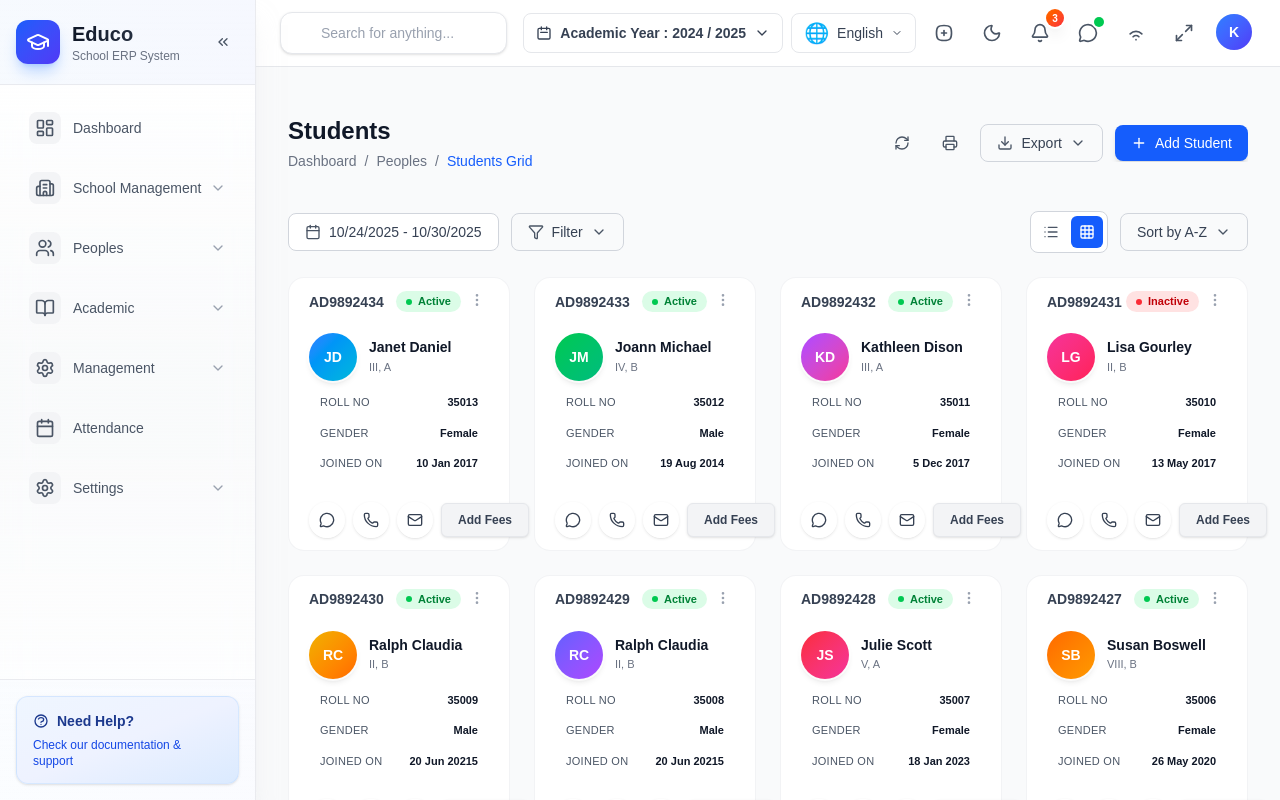
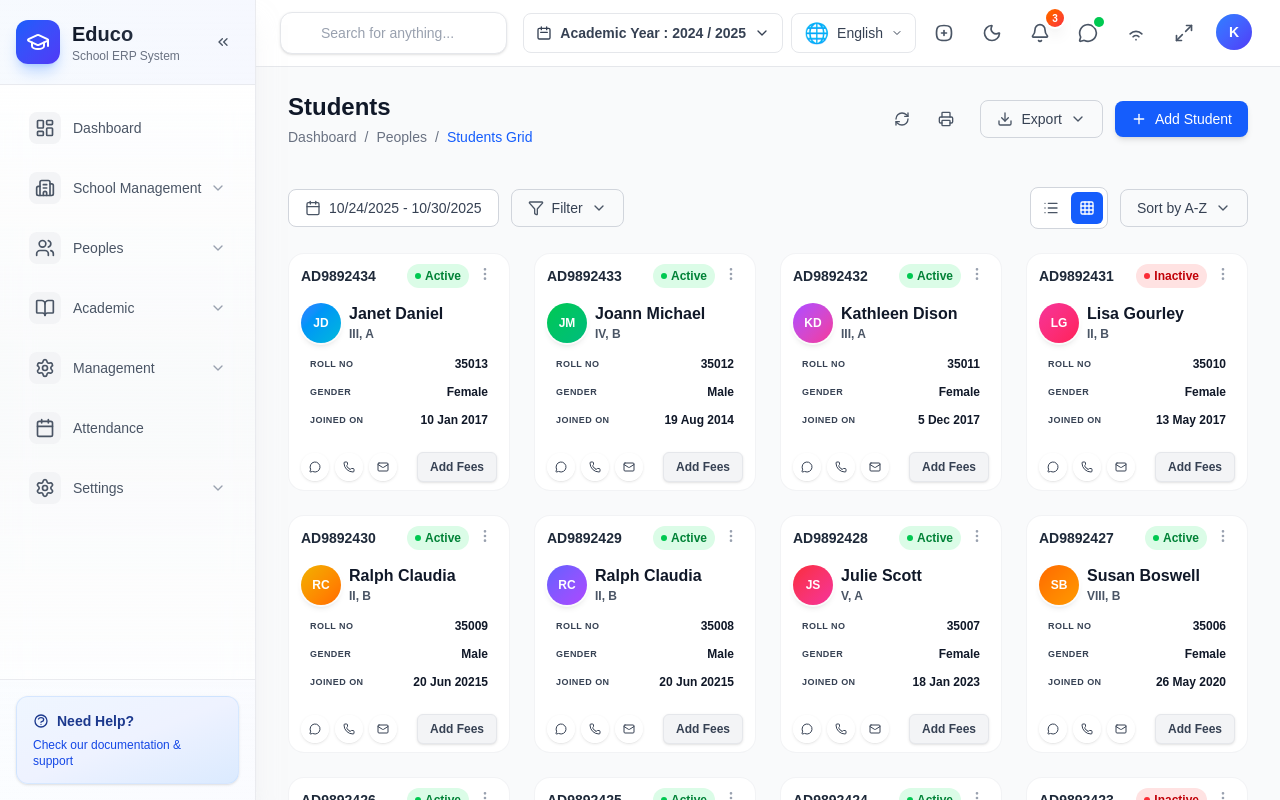
Before and after one commit to whaaala/educo, a Next.js app: page /students in a window 1280 px wide. Shown: the top 800 px of the page. Built offline with nearby package versions, Linux system fonts and the light colour scheme.

Commit message:
made sure the card area is clean and readable

```diff
--- a/app/students/page.tsx
+++ b/app/students/page.tsx
@@ -196,8 +196,9 @@ export default function AllStudentsPage() {
   return (
     <MainLayout>
       {/* Header */}
-      <div className="flex flex-col lg:flex-row items-start lg:items-center justify-between py-4 mb-6 gap-4">
-        <div className="w-full lg:w-auto">
+      <div className="flex flex-col lg:flex-row items-start lg:items-center lg:justify-between py-4 mb-6 gap-4">
+        {/* Left Section - Title and Breadcrumb */}
+        <div className="w-full lg:w-auto lg:flex-shrink-0">
           <h1 className="text-xl lg:text-2xl font-bold text-gray-900 dark:text-white midnight:text-cyan-50 purple:text-pink-50 mb-1">
             Students
           </h1>
@@ -209,10 +210,14 @@ export default function AllStudentsPage() {
             <span className="text-blue-600 dark:text-blue-400 midnight:text-cyan-400 purple:text-pink-400 font-medium">Students Grid</span>
           </div>
         </div>
-        <div className="flex items-center gap-2 lg:gap-3 w-full lg:w-auto overflow-x-auto">
+
+        {/* Right Section - Action Buttons with Full Width Spread */}
+        <div className="flex items-center justify-between lg:justify-end gap-2 lg:gap-4 w-full lg:flex-1 lg:max-w-2xl">
+          {/* Icon Buttons Group */}
+          <div className="flex items-center gap-2">
             {/* Refresh */}
             <button
-            className="p-2 lg:p-2.5 rounded-lg hover:bg-gray-100 dark:hover:bg-gray-800 midnight:hover:bg-cyan-500/10 purple:hover:bg-pink-500/10 transition-colors flex-shrink-0"
+              className="p-2.5 rounded-lg hover:bg-gray-100 dark:hover:bg-gray-800 midnight:hover:bg-cyan-500/10 purple:hover:bg-pink-500/10 transition-colors cursor-pointer"
               title="Refresh"
             >
               <RefreshCw className="w-4 h-4 text-gray-600 dark:text-gray-400 midnight:text-cyan-400 purple:text-pink-400" />
@@ -220,24 +225,28 @@ export default function AllStudentsPage() {
 
             {/* Print */}
             <button
-            className="p-2 lg:p-2.5 rounded-lg hover:bg-gray-100 dark:hover:bg-gray-800 midnight:hover:bg-cyan-500/10 purple:hover:bg-pink-500/10 transition-colors flex-shrink-0"
+              className="p-2.5 rounded-lg hover:bg-gray-100 dark:hover:bg-gray-800 midnight:hover:bg-cyan-500/10 purple:hover:bg-pink-500/10 transition-colors cursor-pointer"
               title="Print"
             >
               <Printer className="w-4 h-4 text-gray-600 dark:text-gray-400 midnight:text-cyan-400 purple:text-pink-400" />
             </button>
+          </div>
 
+          {/* Primary Actions Group */}
+          <div className="flex items-center gap-2 lg:gap-3">
             {/* Export */}
-          <button className="flex items-center gap-2 px-3 lg:px-4 py-2 rounded-lg border border-gray-300 dark:border-gray-600 midnight:border-cyan-500/30 purple:border-pink-500/30 hover:bg-gray-50 dark:hover:bg-gray-800 midnight:hover:bg-cyan-500/10 purple:hover:bg-pink-500/10 transition-colors flex-shrink-0">
+            <button className="flex items-center gap-2 px-4 py-2 rounded-lg border border-gray-300 dark:border-gray-600 midnight:border-cyan-500/30 purple:border-pink-500/30 hover:bg-gray-50 dark:hover:bg-gray-800 midnight:hover:bg-cyan-500/10 purple:hover:bg-pink-500/10 transition-colors cursor-pointer">
               <Download className="w-4 h-4 text-gray-600 dark:text-gray-400 midnight:text-cyan-400 purple:text-pink-400" />
               <span className="text-sm font-medium text-gray-700 dark:text-gray-300 midnight:text-cyan-300 purple:text-pink-300 hidden sm:inline">Export</span>
               <ChevronDown className="w-4 h-4 text-gray-600 dark:text-gray-400 midnight:text-cyan-400 purple:text-pink-400" />
             </button>
 
             {/* Add Student */}
-          <button className="flex items-center gap-2 px-3 lg:px-4 py-2 rounded-lg bg-blue-600 hover:bg-blue-700 dark:bg-blue-500 dark:hover:bg-blue-600 midnight:bg-cyan-600 midnight:hover:bg-cyan-700 purple:bg-pink-600 purple:hover:bg-pink-700 text-white transition-colors shadow-md flex-shrink-0">
+            <button className="flex items-center gap-2 px-4 py-2 rounded-lg bg-blue-600 hover:bg-blue-700 dark:bg-blue-500 dark:hover:bg-blue-600 midnight:bg-cyan-600 midnight:hover:bg-cyan-700 purple:bg-pink-600 purple:hover:bg-pink-700 text-white transition-colors shadow-md cursor-pointer">
               <Plus className="w-4 h-4" />
               <span className="text-sm font-medium whitespace-nowrap">Add Student</span>
             </button>
+          </div>
         </div>
       </div>
 
@@ -245,28 +254,30 @@ export default function AllStudentsPage() {
       <div>
         {/* Filters Bar */}
         <div className="mb-6">
-          <div className="flex flex-col lg:flex-row items-stretch lg:items-center justify-between gap-3 lg:gap-4">
-            <div className="flex items-center gap-2 lg:gap-3 overflow-x-auto">
+          <div className="flex flex-col lg:flex-row items-stretch lg:items-center gap-3 w-full">
+            {/* Left Section - Date and Filter */}
+            <div className="flex items-center gap-3 lg:flex-1">
               {/* Date Range */}
-              <div className="flex items-center gap-2 px-3 lg:px-4 py-2 rounded-lg border border-gray-300 dark:border-gray-600 midnight:border-cyan-500/30 purple:border-pink-500/30 bg-white dark:bg-gray-800 midnight:bg-gray-900 purple:bg-gray-900 flex-shrink-0">
+              <div className="flex items-center gap-2 px-4 py-2 rounded-lg border border-gray-300 dark:border-gray-600 midnight:border-cyan-500/30 purple:border-pink-500/30 bg-white dark:bg-gray-800 midnight:bg-gray-900 purple:bg-gray-900 cursor-pointer">
                 <Calendar className="w-4 h-4 text-gray-600 dark:text-gray-400 midnight:text-cyan-400 purple:text-pink-400" />
                 <span className="text-sm text-gray-700 dark:text-gray-300 midnight:text-cyan-300 purple:text-pink-300 whitespace-nowrap">{dateRange}</span>
               </div>
 
               {/* Filter */}
-              <button className="flex items-center gap-2 px-3 lg:px-4 py-2 rounded-lg border border-gray-300 dark:border-gray-600 midnight:border-cyan-500/30 purple:border-pink-500/30 hover:bg-gray-50 dark:hover:bg-gray-800 midnight:hover:bg-cyan-500/10 purple:hover:bg-pink-500/10 transition-colors flex-shrink-0">
+              <button className="flex items-center gap-2 px-4 py-2 rounded-lg border border-gray-300 dark:border-gray-600 midnight:border-cyan-500/30 purple:border-pink-500/30 hover:bg-gray-50 dark:hover:bg-gray-800 midnight:hover:bg-cyan-500/10 purple:hover:bg-pink-500/10 transition-colors cursor-pointer">
                 <Filter className="w-4 h-4 text-gray-600 dark:text-gray-400 midnight:text-cyan-400 purple:text-pink-400" />
                 <span className="text-sm font-medium text-gray-700 dark:text-gray-300 midnight:text-cyan-300 purple:text-pink-300">Filter</span>
                 <ChevronDown className="w-4 h-4 text-gray-600 dark:text-gray-400 midnight:text-cyan-400 purple:text-pink-400" />
               </button>
             </div>
 
-            <div className="flex items-center gap-2 lg:gap-3 overflow-x-auto">
+            {/* Right Section - View Toggle and Sort */}
+            <div className="flex items-center justify-end gap-3 lg:flex-1">
               {/* View Toggle */}
-              <div className="flex items-center gap-1 p-1 rounded-lg border border-gray-300 dark:border-gray-600 midnight:border-cyan-500/30 purple:border-pink-500/30 bg-white dark:bg-gray-800 midnight:bg-gray-900 purple:bg-gray-900 flex-shrink-0">
+              <div className="flex items-center gap-1 p-1 rounded-lg border border-gray-300 dark:border-gray-600 midnight:border-cyan-500/30 purple:border-pink-500/30 bg-white dark:bg-gray-800 midnight:bg-gray-900 purple:bg-gray-900">
                 <button
                   onClick={() => setViewMode("list")}
-                  className={`p-2 rounded-md transition-colors ${
+                  className={`p-2 rounded-md transition-colors cursor-pointer ${
                     viewMode === "list"
                       ? "bg-gray-100 dark:bg-gray-700 midnight:bg-cyan-500/20 purple:bg-pink-500/20"
                       : "hover:bg-gray-50 dark:hover:bg-gray-700/50"
@@ -276,7 +287,7 @@ export default function AllStudentsPage() {
                 </button>
                 <button
                   onClick={() => setViewMode("grid")}
-                  className={`p-2 rounded-md transition-colors ${
+                  className={`p-2 rounded-md transition-colors cursor-pointer ${
                     viewMode === "grid"
                       ? "bg-blue-600 text-white"
                       : "hover:bg-gray-50 dark:hover:bg-gray-700/50"
@@ -287,7 +298,7 @@ export default function AllStudentsPage() {
               </div>
 
               {/* Sort */}
-              <button className="flex items-center gap-2 px-3 lg:px-4 py-2 rounded-lg border border-gray-300 dark:border-gray-600 midnight:border-cyan-500/30 purple:border-pink-500/30 hover:bg-gray-50 dark:hover:bg-gray-800 midnight:hover:bg-cyan-500/10 purple:hover:bg-pink-500/10 transition-colors flex-shrink-0">
+              <button className="flex items-center gap-2 px-4 py-2 rounded-lg border border-gray-300 dark:border-gray-600 midnight:border-cyan-500/30 purple:border-pink-500/30 hover:bg-gray-50 dark:hover:bg-gray-800 midnight:hover:bg-cyan-500/10 purple:hover:bg-pink-500/10 transition-colors cursor-pointer">
                 <span className="text-sm font-medium text-gray-700 dark:text-gray-300 midnight:text-cyan-300 purple:text-pink-300 whitespace-nowrap">Sort by A-Z</span>
                 <ChevronDown className="w-4 h-4 text-gray-600 dark:text-gray-400 midnight:text-cyan-400 purple:text-pink-400" />
               </button>
--- a/components/layout/MainLayout.tsx
+++ b/components/layout/MainLayout.tsx
@@ -33,7 +33,7 @@ export default function MainLayout({ children }: MainLayoutProps) {
             isMobileSidebarOpen={isMobileSidebarOpen}
             setIsMobileSidebarOpen={setIsMobileSidebarOpen}
           />
-          <main className="p-6 lg:p-8">{children}</main>
+          <main className="pt-2 px-6 pb-6 lg:pt-2 lg:px-8 lg:pb-8">{children}</main>
         </div>
       </div>
     </ThemeProvider>
--- a/components/shared/ProfileCard.tsx
+++ b/components/shared/ProfileCard.tsx
@@ -118,25 +118,25 @@ export default function ProfileCard({
         <div className="absolute -inset-[1px] rounded-2xl opacity-0 group-hover:opacity-100 transition-opacity duration-500 bg-gradient-to-r from-blue-400/30 via-purple-400/30 to-pink-400/30 dark:from-blue-400/40 dark:via-purple-400/40 dark:to-pink-400/40 midnight:from-cyan-400/40 midnight:via-purple-400/40 midnight:to-cyan-400/40 purple:from-pink-400/40 purple:via-purple-400/40 purple:to-pink-400/40 blur-md -z-10" />
 
         {/* Card Header */}
-        <div className="relative px-3 sm:px-4 md:px-5 pt-2 sm:pt-2.5 pb-2 sm:pb-2.5 flex items-center justify-between z-10">
-          <span className="text-[10px] sm:text-xs md:text-sm font-semibold text-gray-700 group-hover:text-black dark:text-gray-300 midnight:text-cyan-300 purple:text-pink-300 transition-colors duration-200 truncate max-w-[60%]">
+        <div className="relative px-3 sm:px-4 md:px-3 pt-2 sm:pt-2.5 md:pt-2 pb-2 sm:pb-2.5 md:pb-2 flex items-center justify-between z-10">
+          <span className="text-xs sm:text-sm md:text-sm font-bold text-gray-800 group-hover:text-gray-900 dark:text-gray-200 midnight:text-cyan-200 purple:text-pink-200 transition-colors duration-200 truncate max-w-[60%]">
             {id}
           </span>
-          <div className="flex items-center gap-0.5 sm:gap-1 flex-shrink-0">
+          <div className="flex items-center gap-0.5 sm:gap-1 md:gap-1 flex-shrink-0">
             <div
-              className={`flex items-center gap-1 sm:gap-1.5 px-1.5 sm:px-2 md:px-2.5 py-0.5 rounded-full transition-all duration-300 ${
+              className={`flex items-center gap-1 sm:gap-1.5 md:gap-1 px-2 sm:px-2.5 md:px-2 py-1 sm:py-1.5 md:py-1 rounded-full transition-all duration-300 ${
                 status === "Active"
                   ? "bg-green-100 dark:bg-green-900/30 midnight:bg-green-900/30 purple:bg-green-900/30"
                   : "bg-red-100 dark:bg-red-900/30 midnight:bg-red-900/30 purple:bg-red-900/30"
               }`}
             >
-              <span className={`relative flex h-1 w-1 sm:h-1.5 sm:w-1.5`}>
+              <span className={`relative flex h-1.5 w-1.5 sm:h-2 sm:w-2 md:h-1.5 md:w-1.5`}>
                 <span
-                  className={`relative inline-flex rounded-full h-1 w-1 sm:h-1.5 sm:w-1.5 ${status === "Active" ? "bg-green-500" : "bg-red-500"}`}
+                  className={`relative inline-flex rounded-full h-1.5 w-1.5 sm:h-2 sm:w-2 md:h-1.5 md:w-1.5 ${status === "Active" ? "bg-green-500" : "bg-red-500"}`}
                 ></span>
               </span>
               <span
-                className={`text-[9px] sm:text-[10px] md:text-[11px] font-semibold ${
+                className={`text-[10px] sm:text-xs md:text-xs font-bold ${
                   status === "Active"
                     ? "text-green-700 dark:text-green-400 midnight:text-green-400 purple:text-green-400"
                     : "text-red-700 dark:text-red-400 midnight:text-red-400 purple:text-red-400"
@@ -164,22 +164,22 @@ export default function ProfileCard({
         </div>
 
         {/* Profile Avatar and Info */}
-        <div className="px-3 sm:px-4 md:px-5 py-1.5 sm:py-2 flex items-center gap-2 sm:gap-2.5 md:gap-3">
+        <div className="px-3 sm:px-4 md:px-3 py-1.5 sm:py-2 md:py-1.5 pb-2 sm:pb-3 md:pb-2 group-hover:pb-3 sm:group-hover:pb-4 md:group-hover:pb-2.5 flex items-center gap-2 sm:gap-2.5 md:gap-2 transition-all duration-300">
           {avatar ? (
             <div className="relative">
               <img
                 src={avatar}
                 alt={name}
-                className="w-10 h-10 sm:w-11 sm:h-11 md:w-12 md:h-12 rounded-full object-cover shrink-0 ring-2 ring-white/80 dark:ring-gray-700/50 midnight:ring-cyan-500/30 purple:ring-pink-500/30 shadow-md transition-transform duration-300 group-hover:scale-110"
+                className="w-10 h-10 sm:w-11 sm:h-11 md:w-10 md:h-10 rounded-full object-cover shrink-0 ring-2 ring-white/80 dark:ring-gray-700/50 midnight:ring-cyan-500/30 purple:ring-pink-500/30 shadow-md transition-transform duration-300 group-hover:scale-110"
               />
               <div className="absolute -inset-0.5 bg-gradient-to-r from-blue-500 via-purple-500 to-pink-500 rounded-full opacity-0 group-hover:opacity-25 blur transition-opacity duration-300" />
             </div>
           ) : (
             <div className="relative">
               <div
-                className={`w-10 h-10 sm:w-11 sm:h-11 md:w-12 md:h-12 rounded-full bg-gradient-to-br ${getAvatarGradient(
+                className={`w-10 h-10 sm:w-11 sm:h-11 md:w-10 md:h-10 rounded-full bg-gradient-to-br ${getAvatarGradient(
                   colorIndex,
-                )} flex items-center justify-center text-white text-xs sm:text-sm font-bold shrink-0 shadow-md ring-2 ring-white/80 dark:ring-gray-700/50 midnight:ring-cyan-500/30 purple:ring-pink-500/30 transition-all duration-300 group-hover:scale-110 group-hover:shadow-xl`}
+                )} flex items-center justify-center text-white text-xs sm:text-sm md:text-xs font-bold shrink-0 shadow-md ring-2 ring-white/80 dark:ring-gray-700/50 midnight:ring-cyan-500/30 purple:ring-pink-500/30 transition-all duration-300 group-hover:scale-110 group-hover:shadow-xl`}
               >
                 {getInitials(name)}
               </div>
@@ -187,26 +187,26 @@ export default function ProfileCard({
             </div>
           )}
           <div className="flex-1 min-w-0">
-            <h3 className="text-[11px] sm:text-xs md:text-sm font-bold text-gray-900 dark:text-white midnight:text-cyan-50 purple:text-pink-50 mb-0 truncate transition-colors duration-300 group-hover:text-blue-600 dark:group-hover:text-blue-400 midnight:group-hover:text-cyan-400 purple:group-hover:text-pink-400 leading-tight">
+            <h3 className="text-sm sm:text-base md:text-base font-bold text-gray-900 dark:text-white midnight:text-cyan-50 purple:text-pink-50 mb-0.5 truncate transition-colors duration-300 group-hover:text-blue-600 dark:group-hover:text-blue-400 midnight:group-hover:text-cyan-400 purple:group-hover:text-pink-400 leading-tight">
               {name}
             </h3>
-            <p className="text-[9px] sm:text-[10px] md:text-[11px] font-medium text-gray-500 dark:text-gray-500 midnight:text-cyan-400/70 purple:text-pink-400/70 truncate mt-0.5">
+            <p className="text-xs sm:text-sm md:text-xs font-semibold text-gray-600 dark:text-gray-400 midnight:text-cyan-300 purple:text-pink-300 truncate">
               {subtitle}
             </p>
           </div>
         </div>
 
         {/* Profile Details */}
-        <div className="px-3 sm:px-4 md:px-5 pb-1.5 sm:pb-2 space-y-0.5 sm:space-y-1 relative z-10">
+        <div className="px-3 sm:px-4 md:px-3 pb-1.5 sm:pb-2 md:pb-1.5 space-y-1 sm:space-y-1.5 md:space-y-0.5 relative z-10">
           {details.map((detail, index) => (
             <div
               key={index}
-              className="group/detail flex items-center justify-between py-0.5 sm:py-1 px-1.5 sm:px-2 md:px-2.5 rounded-md bg-white/70 backdrop-blur-sm dark:bg-gray-700/40 midnight:bg-cyan-500/10 purple:bg-pink-500/10 group-hover:bg-white/95 dark:group-hover:bg-gray-700/60 midnight:group-hover:bg-cyan-500/25 purple:group-hover:bg-pink-500/25 transition-all duration-200 border border-white/40 group-hover:border-white/60"
+              className="group/detail flex items-center justify-between py-1.5 sm:py-2 md:py-1 px-2 sm:px-2.5 md:px-2 rounded-lg bg-white/70 backdrop-blur-sm dark:bg-gray-700/40 midnight:bg-cyan-500/10 purple:bg-pink-500/10 group-hover:bg-white/95 dark:group-hover:bg-gray-700/60 midnight:group-hover:bg-cyan-500/25 purple:group-hover:bg-pink-500/25 transition-all duration-200 border border-white/40 group-hover:border-white/60"
             >
-              <span className="text-[9px] sm:text-[10px] md:text-[11px] font-medium text-gray-600 dark:text-gray-400 midnight:text-cyan-400/90 purple:text-pink-400/90 group-hover:text-gray-800 dark:group-hover:text-gray-200 transition-colors uppercase tracking-wide truncate">
+              <span className="text-[10px] sm:text-xs md:text-[9px] font-bold text-gray-700 dark:text-gray-300 midnight:text-cyan-300 purple:text-pink-300 group-hover:text-gray-900 dark:group-hover:text-gray-100 transition-colors uppercase tracking-wider truncate">
                 {detail.label}
               </span>
-              <span className="text-[9px] sm:text-[10px] md:text-[11px] font-bold text-gray-900 dark:text-white midnight:text-cyan-50 purple:text-pink-50 group-hover:text-black ml-1 sm:ml-2 flex-shrink-0">
+              <span className="text-xs sm:text-sm md:text-xs font-bold text-gray-900 dark:text-white midnight:text-cyan-50 purple:text-pink-50 group-hover:text-black ml-2 sm:ml-3 md:ml-2 flex-shrink-0">
                 {detail.value}
               </span>
             </div>
@@ -214,19 +214,19 @@ export default function ProfileCard({
         </div>
 
         {/* Action Buttons */}
-        <div className="px-3 sm:px-4 md:px-5 pb-2 sm:pb-2.5 md:pb-3 pt-0 flex flex-col sm:flex-row items-stretch sm:items-center gap-1.5 sm:gap-2 sm:justify-between border-t border-white/40 group-hover:border-white/60 dark:border-gray-700/50 midnight:border-cyan-500/10 purple:border-pink-500/10 mt-1.5 sm:mt-2 pt-1.5 sm:pt-2 relative z-10 transition-all duration-200">
-          <div className="flex items-center justify-center sm:justify-start gap-1.5 sm:gap-2 order-2 sm:order-1">
+        <div className="px-3 sm:px-4 md:px-3 pb-2 sm:pb-2.5 md:pb-2 pt-0 flex flex-col sm:flex-row items-stretch sm:items-center gap-1.5 sm:gap-2 md:gap-1.5 sm:justify-between border-t border-white/40 group-hover:border-white/60 dark:border-gray-700/50 midnight:border-cyan-500/10 purple:border-pink-500/10 mt-1.5 sm:mt-2 md:mt-1.5 pt-1.5 sm:pt-2 md:pt-1.5 relative z-10 transition-all duration-200">
+          <div className="flex items-center justify-center sm:justify-start gap-1.5 sm:gap-2 md:gap-1.5 order-2 sm:order-1">
             {actions.map((action, index) => (
               <button
                 key={index}
                 onClick={action.onClick}
                 style={{ cursor: "pointer", zIndex: 11111 }}
-                className="group/action flex items-center justify-center w-7 h-7 sm:w-8 sm:h-8 md:w-9 md:h-9 rounded-full border-2 border-white/60 group-hover:border-white/80 dark:border-gray-600/50 midnight:border-cyan-500/30 purple:border-pink-500/30 bg-white/70 backdrop-blur-sm group-hover:bg-white/95 dark:bg-gray-800/30 midnight:bg-gray-900/30 purple:bg-gray-900/30 group-hover:shadow-md dark:hover:bg-gray-700/30 midnight:hover:bg-cyan-500/10 purple:hover:bg-pink-500/10 transition-all duration-200 shadow-sm"
+                className="group/action flex items-center justify-center w-7 h-7 sm:w-8 sm:h-8 md:w-7 md:h-7 rounded-full border-2 border-white/60 group-hover:border-white/80 dark:border-gray-600/50 midnight:border-cyan-500/30 purple:border-pink-500/30 bg-white/70 backdrop-blur-sm group-hover:bg-white/95 dark:bg-gray-800/30 midnight:bg-gray-900/30 purple:bg-gray-900/30 group-hover:shadow-md dark:hover:bg-gray-700/30 midnight:hover:bg-cyan-500/10 purple:hover:bg-pink-500/10 transition-all duration-200 shadow-sm"
                 title={action.label}
               >
                 <action.icon
                   style={{ cursor: "pointer" }}
-                  className="w-3 h-3 sm:w-3.5 sm:h-3.5 md:w-4 md:h-4 text-gray-700 group-hover:text-gray-900 dark:text-gray-400 midnight:text-cyan-400 purple:text-pink-400 transition-colors"
+                  className="w-3 h-3 sm:w-3.5 sm:h-3.5 md:w-3 md:h-3 text-gray-700 group-hover:text-gray-900 dark:text-gray-400 midnight:text-cyan-400 purple:text-pink-400 transition-colors"
                 />
               </button>
             ))}
@@ -241,7 +241,7 @@ export default function ProfileCard({
                 }
               }}
               style={{ cursor: "pointer", zIndex: 11111 }}
-              className="w-auto px-3 sm:px-4 py-1.5 sm:py-2 rounded-md bg-gray-100 hover:bg-gray-200 group-hover:bg-white/90 dark:bg-gray-700/50 midnight:bg-cyan-500/10 purple:bg-pink-500/10 dark:hover:bg-gray-700 midnight:hover:bg-cyan-500/20 purple:hover:bg-pink-500/20 text-[10px] sm:text-[11px] md:text-xs font-semibold text-gray-700 hover:text-gray-900 group-hover:text-black dark:text-gray-300 midnight:text-cyan-300 purple:text-pink-300 transition-all duration-200 border border-gray-200 hover:border-gray-300 group-hover:border-gray-300 shadow-sm hover:shadow-md group-hover:shadow-md order-1 sm:order-2 active:scale-95 whitespace-nowrap backdrop-blur-sm"
+              className="w-auto px-3 sm:px-4 md:px-3 py-1.5 sm:py-2 md:py-1.5 rounded-md bg-gray-100 hover:bg-gray-200 group-hover:bg-white/90 dark:bg-gray-700/50 midnight:bg-cyan-500/10 purple:bg-pink-500/10 dark:hover:bg-gray-700 midnight:hover:bg-cyan-500/20 purple:hover:bg-pink-500/20 text-[10px] sm:text-[11px] md:text-xs font-semibold text-gray-700 hover:text-gray-900 group-hover:text-black dark:text-gray-300 midnight:text-cyan-300 purple:text-pink-300 transition-all duration-200 border border-gray-200 hover:border-gray-300 group-hover:border-gray-300 shadow-sm hover:shadow-md group-hover:shadow-md order-1 sm:order-2 active:scale-95 whitespace-nowrap backdrop-blur-sm"
             >
               {primaryAction.label}
             </button>
```
Lines whose indentation alone changed are shown as unchanged.
